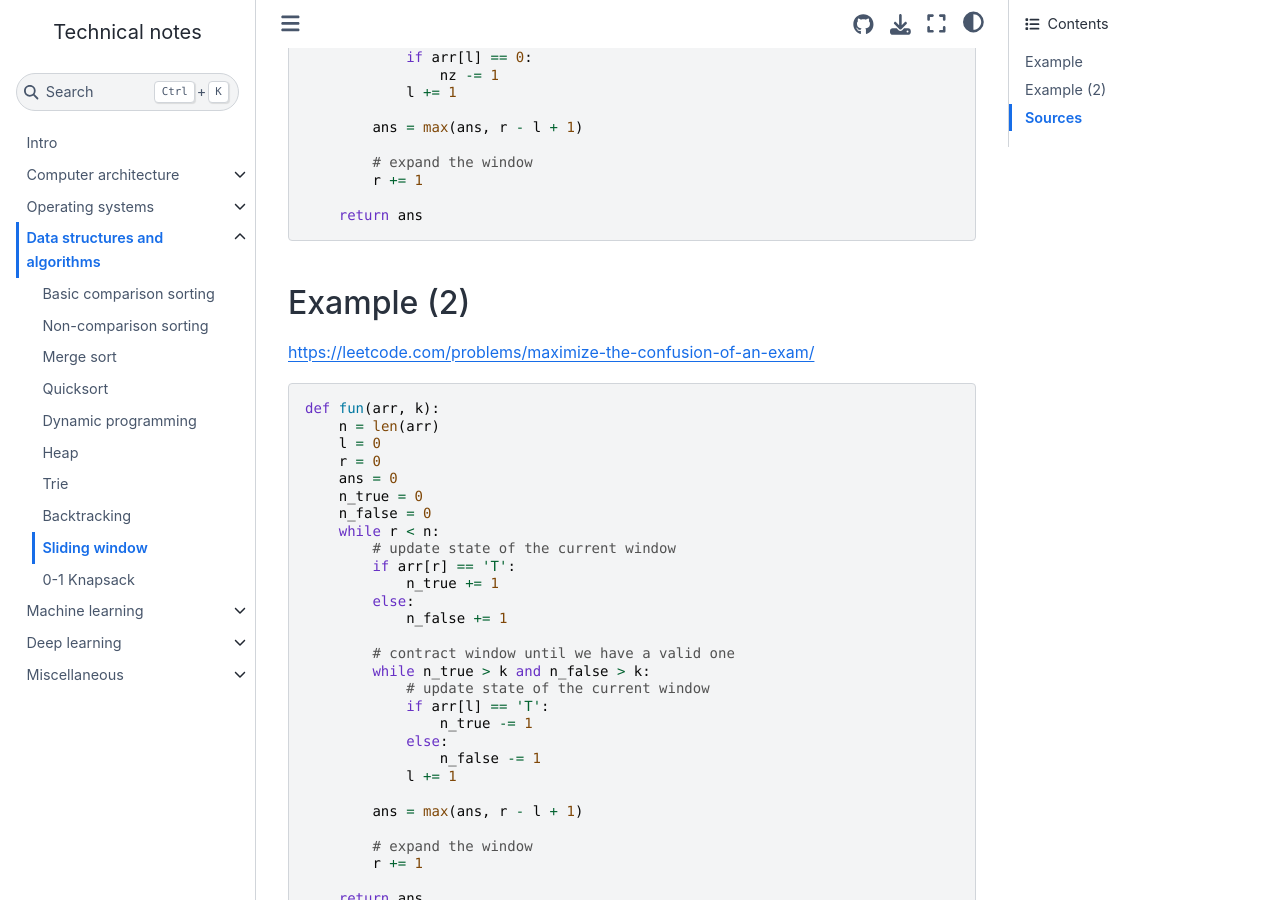
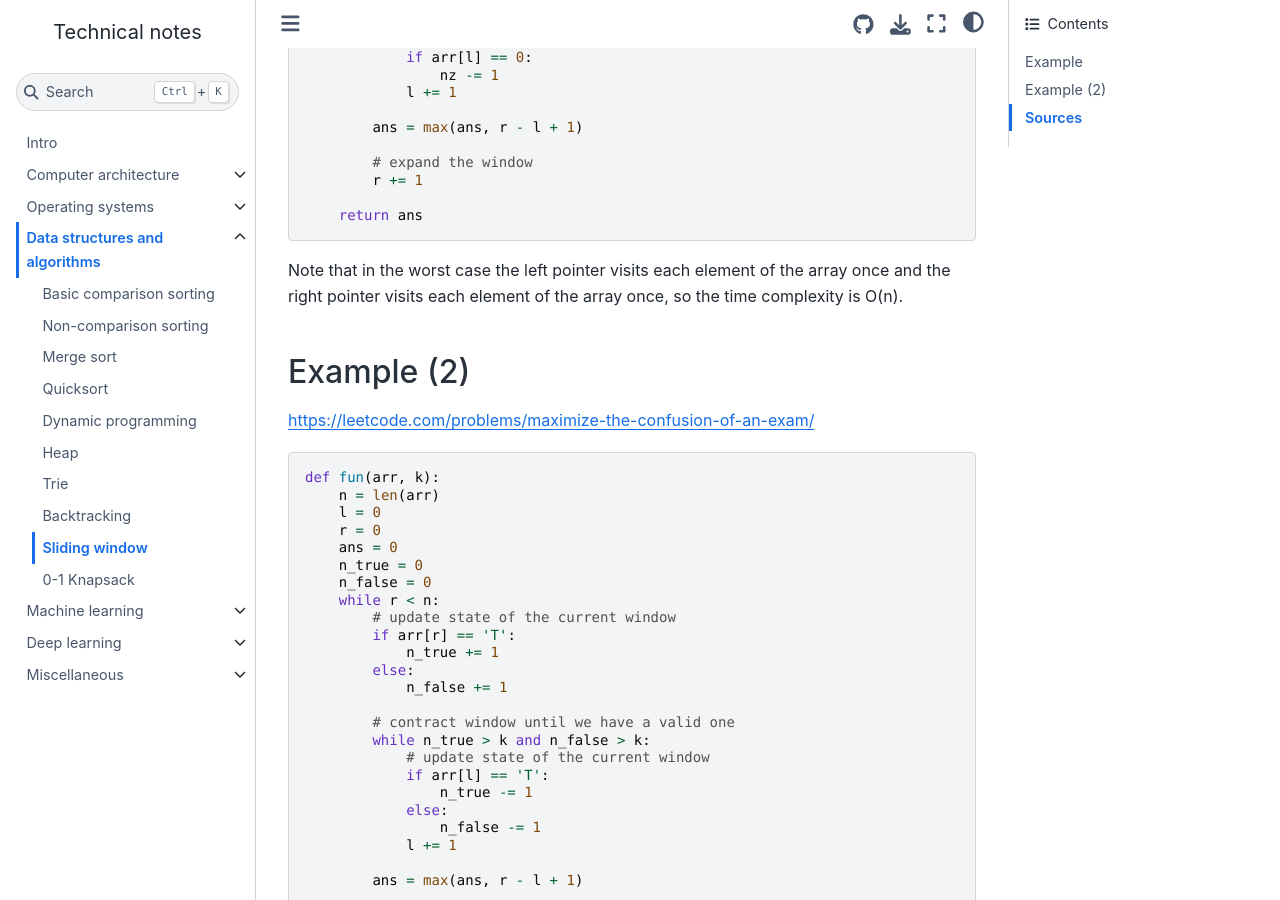
Before and after one commit to hacobe/notes, a Jupyter Book: the page built from sliding_window.md, in a window 1280 px wide and 900 px high, scrolled down 1490 px. Built offline with Jupyter Book 1.0.4 settings and Sphinx 7.4.7 and the Sphinx Book theme 1.1.4, drawn with Linux system fonts in a browser that asks for light colours; pages that are not in the unit, such as notebooks, are missing from menus.

Commit message:
Minor update to sliding window

````diff
--- a/sliding_window.md
+++ b/sliding_window.md
@@ -79,6 +79,8 @@ def fun(arr, k):
     return ans
 ```
 
+Note that in the worst case the left pointer visits each element of the array once and the right pointer visits each element of the array once, so the time complexity is O(n).
+
 ## Example (2)
 
 https://leetcode.com/problems/maximize-the-confusion-of-an-exam/
````
